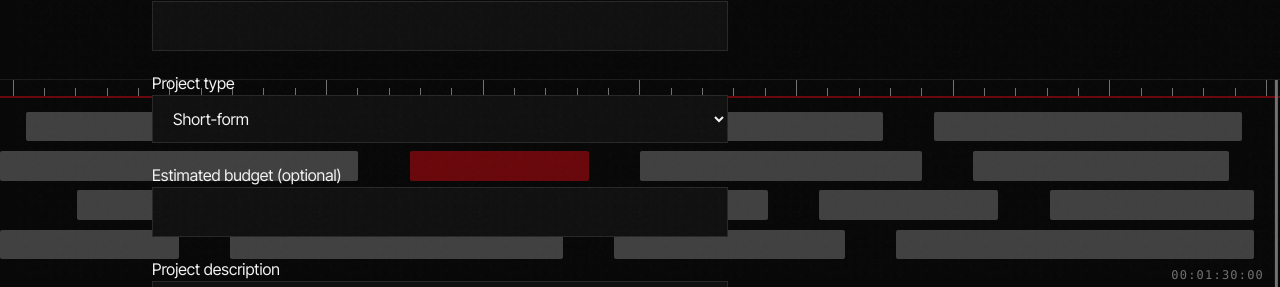
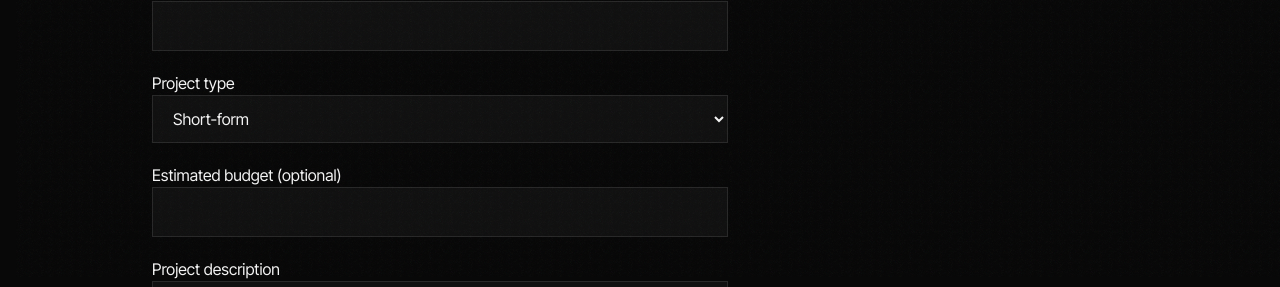
Before and after one commit to surjobanerjee207-tech/SBX_Studio, a Next.js app: page /contact in a window 1280 px wide. Shown: the part 513-800 px from the top of the page. Built offline with nearby package versions, Linux system fonts and the light colour scheme; no server answers.

Commit message:
refactor: remove bottom timeline strip while keeping hero timeline graphic intact

```diff
--- a/components/PublicChrome.tsx
+++ b/components/PublicChrome.tsx
@@ -3,7 +3,6 @@
 import { useState, useEffect } from "react";
 import { usePathname } from "next/navigation";
 import Link from "next/link";
-import { ScrollTimeline } from "@/components/ScrollTimeline";
 
 export function PublicChrome({ children }: { children: React.ReactNode }) {
   const pathname = usePathname();
@@ -17,7 +16,7 @@ export function PublicChrome({ children }: { children: React.ReactNode }) {
     setMobileMenuOpen(false);
   }, [pathname]);
 
-  // On any /admin route or standalone public invoice route, do NOT render public header, footer, or timeline
+  // On any /admin route or standalone public invoice route, do NOT render public header or footer
   if (isAdmin || isInvoicePublic) {
     return <>{children}</>;
   }
@@ -34,7 +33,6 @@ export function PublicChrome({ children }: { children: React.ReactNode }) {
 
   return (
     <>
-      <ScrollTimeline />
       <header className="fixed top-0 inset-x-0 z-40 backdrop-blur bg-ink/80 border-b border-white/5">
         <div className="mx-auto flex max-w-[1440px] items-center justify-between gap-3 px-4 py-3 sm:px-6">
           <Link href="/" className="flex shrink-0 items-center gap-2 whitespace-nowrap font-semibold">
--- a/components/ScrollTimeline.tsx
+++ /dev/null
@@ -1,60 +0,0 @@
-"use client";
-import { motion, useScroll, useSpring, useTransform, useReducedMotion } from "framer-motion";
-
-const OPACITY = 0.45; // overall visibility: raise for more, lower for less
-const DURATION_SEC = 90; // fake "sequence length" shown by the timecode
-const FPS = 24;
-
-type Clip = { l: number; w: number; a?: boolean };
-const TRACKS: Clip[][] = [
-  [{ l: 2, w: 16 }, { l: 21, w: 24 }, { l: 49, w: 20 }, { l: 73, w: 24 }],
-  [{ l: 0, w: 28 }, { l: 32, w: 14, a: true }, { l: 50, w: 22 }, { l: 76, w: 20 }],
-  [{ l: 6, w: 20 }, { l: 30, w: 30 }, { l: 64, w: 14 }, { l: 82, w: 16 }],
-  [{ l: 0, w: 14 }, { l: 18, w: 26 }, { l: 48, w: 18 }, { l: 70, w: 28 }],
-];
-
-const pad = (n: number) => String(n).padStart(2, "0");
-function timecode(p: number) {
-  const f = Math.round(p * DURATION_SEC * FPS);
-  const ff = f % FPS;
-  const s = Math.floor(f / FPS);
-  return `00:${pad(Math.floor(s / 60))}:${pad(s % 60)}:${pad(ff)}`;
-}
-
-export function ScrollTimeline() {
-  const reduce = useReducedMotion();
-  const { scrollYProgress } = useScroll();
-  const smooth = useSpring(scrollYProgress, { stiffness: 120, damping: 30, mass: 0.3 });
-  const x = useTransform(smooth, [0, 1], ["0vw", "99.6vw"]);
-  const tc = useTransform(smooth, timecode);
-  const ticks = Array.from({ length: 41 });
-
-  return (
-    <div aria-hidden="true"
-      className="pointer-events-none fixed inset-x-0 bottom-0 -z-10 h-[26vh] min-h-[170px] overflow-hidden border-t border-white/20"
-      style={{ opacity: OPACITY }}>
-      <div className="absolute inset-x-0 top-0 flex h-4 items-end justify-between px-[1%]">
-        {ticks.map((_, i) => (
-          <span key={i} className={`w-px bg-bone ${i % 5 === 0 ? "h-4" : "h-2"}`} />
-        ))}
-      </div>
-      <motion.div className="absolute inset-x-0 top-4 h-0.5 origin-left bg-red" style={{ scaleX: reduce ? 0.3 : smooth }} />
-      <div className="absolute inset-x-0 top-8 bottom-7 flex flex-col justify-between">
-        {TRACKS.map((track, i) => (
-          <div key={i} className="relative h-[20%]">
-            {track.map((c, j) => (
-              <span key={j} className={`absolute inset-y-0 rounded-sm ${c.a ? "bg-red" : "bg-[#8a8a8a]"}`}
-                style={{ left: `${c.l}%`, width: `${c.w}%` }} />
-            ))}
-          </div>
-        ))}
-      </div>
-      <motion.div className="absolute inset-y-0 left-0 w-[3px] bg-bone" style={{ x: reduce ? "30vw" : x }} />
-      <div className="absolute bottom-1 right-4 font-mono text-xs tracking-widest text-bone">
-        <motion.span>{reduce ? "00:00:27:00" : tc}</motion.span>
-      </div>
-    </div>
-  );
-}
-
-export default ScrollTimeline;
```
